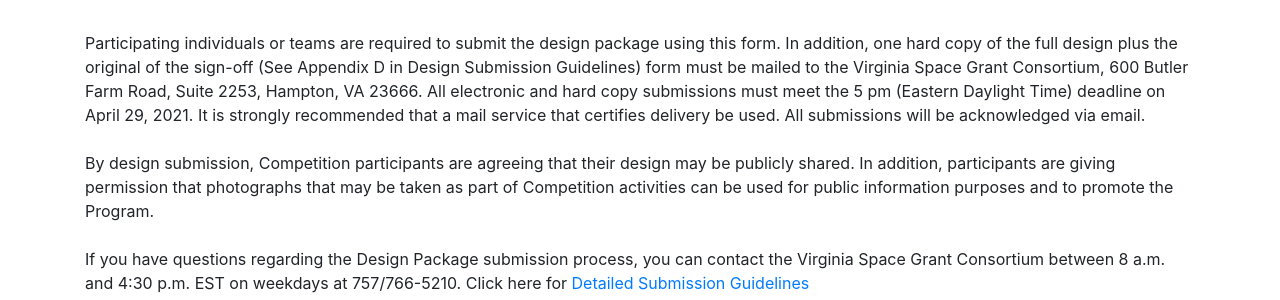
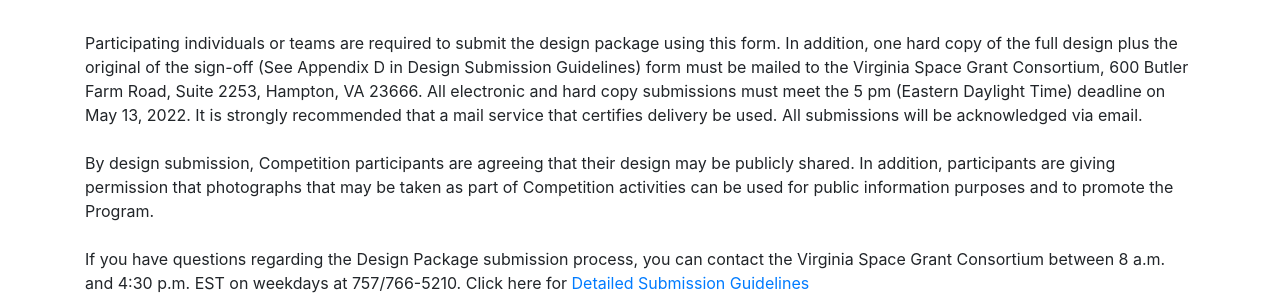
Before and after one commit to arunthakurGithub/vsgc, a Django app: template vsgc-acrp/acrpapp/templates/registration/register.html in a window 1280 px wide. Shown: the part 204-504 px from the top of the page. Run offline with Django 3.2, Linux system fonts and the light colour scheme; the template is opened without the code that fills it, so the values that code supplies are empty; some libraries are stand-ins or nearby versions.

Commit message:
Feb 11 changes

```diff
--- a/vsgc-acrp/acrpapp/templates/acrpapp/process_details.html
+++ b/vsgc-acrp/acrpapp/templates/acrpapp/process_details.html
@@ -18,11 +18,11 @@
   <h3><b>Airport Cooperative Research Program (ACRP)<br> University Design Competition for Addressing Airport <br>Needs<br>Design Package Cover Page/Submission Form</b></h3>
 </div>
   <p>
-Participating individuals or teams are required to submit the design package using this form. In addition, one hard copy of the full design plus the original of the sign-off (See Appendix D in Design Submission Guidelines) form must be mailed to the Virginia Space Grant Consortium, 600 Butler Farm Road, Suite 2253, Hampton, VA 23666. All electronic and hard copy submissions must meet the 5 pm (Eastern Daylight Time) deadline on April 29, 2019. It is strongly recommended that a mail service that certifies delivery be used. All submissions will be acknowledged via email.<br><br>
+Participating individuals or teams are required to submit the design package using this form. In addition, one hard copy of the full design plus the original of the sign-off (See Appendix D in Design Submission Guidelines) form must be mailed to the Virginia Space Grant Consortium, 600 Butler Farm Road, Suite 2253, Hampton, VA 23666. All electronic and hard copy submissions must meet the 5 pm (Eastern Daylight Time) deadline on May 13, 2022. It is strongly recommended that a mail service that certifies delivery be used. All submissions will be acknowledged via email.<br><br>
 
 By design submission, Competition participants are agreeing that their design may be publicly shared. In addition, participants are giving permission that photographs that may be taken as part of Competition activities can be used for public information purposes and to promote the Program.<br><br>
 
-If you have questions regarding the Design Package submission process, you can contact the Virginia Space Grant Consortium between 8 a.m. and 4:30 p.m. EST on weekdays at 757/766-5210. Click here for <a href="https://vsgc.odu.edu/ACRPDesignCompetition/files/2018-2019-ACRPGuidelines-Interactive.pdf">Detailed Submission Guidelines</a></p>
+If you have questions regarding the Design Package submission process, you can contact the Virginia Space Grant Consortium between 8 a.m. and 4:30 p.m. EST on weekdays at 757/766-5210. Click here for <a href="https://vsgc.odu.edu/acrpdesigncompetition/wp-content/uploads/sites/3/2021/08/2021-2022-ACRPDesignGuidelines-8-12.pdf">Detailed Submission Guidelines</a></p>
 <br><br>
 <p><b>Full competition guidelines and all updates are posted on the Competition Website: <a href="https://vsgc.odu.edu/acrpdesigncompetition/">ACRP Design Competition</a></b></p>
 
--- a/vsgc-acrp/acrpapp/templates/base.html
+++ b/vsgc-acrp/acrpapp/templates/base.html
@@ -110,11 +110,11 @@
 </div>
  <div class="container">
   <p>
-Participating individuals or teams are required to submit the design package using this form. In addition, one hard copy of the full design plus the original of the sign-off (See Appendix D in Design Submission Guidelines) form must be mailed to the Virginia Space Grant Consortium, 600 Butler Farm Road, Suite 2253, Hampton, VA 23666. All electronic and hard copy submissions must meet the 5 pm (Eastern Daylight Time) deadline on April 29, 2021. It is strongly recommended that a mail service that certifies delivery be used. All submissions will be acknowledged via email.<br><br>
+Participating individuals or teams are required to submit the design package using this form. In addition, one hard copy of the full design plus the original of the sign-off (See Appendix D in Design Submission Guidelines) form must be mailed to the Virginia Space Grant Consortium, 600 Butler Farm Road, Suite 2253, Hampton, VA 23666. All electronic and hard copy submissions must meet the 5 pm (Eastern Daylight Time) deadline on May 13, 2022. It is strongly recommended that a mail service that certifies delivery be used. All submissions will be acknowledged via email.<br><br>
 
 By design submission, Competition participants are agreeing that their design may be publicly shared. In addition, participants are giving permission that photographs that may be taken as part of Competition activities can be used for public information purposes and to promote the Program.<br><br>
 
-If you have questions regarding the Design Package submission process, you can contact the Virginia Space Grant Consortium between 8 a.m. and 4:30 p.m. EST on weekdays at 757/766-5210. Click here for <a href="https://vsgc.odu.edu/acrpdesigncompetition/guidelines/">Detailed Submission Guidelines</a></p>
+If you have questions regarding the Design Package submission process, you can contact the Virginia Space Grant Consortium between 8 a.m. and 4:30 p.m. EST on weekdays at 757/766-5210. Click here for <a href="https://vsgc.odu.edu/acrpdesigncompetition/wp-content/uploads/sites/3/2021/08/2021-2022-ACRPDesignGuidelines-8-12.pdf">Detailed Submission Guidelines</a></p>
 <br><br>
 <p><b>Full competition guidelines and all updates are posted on the Competition Website: <a href="https://vsgc.odu.edu/acrpdesigncompetition/">ACRP Design Competition</a></b></p>
     {% block content %}
--- a/vsgc-acrp/acrpapp/views.py
+++ b/vsgc-acrp/acrpapp/views.py
@@ -538,7 +538,7 @@
 
     for i in daDetails:
         daTitles[i] = DesignApp.objects.filter(design_area=i,created_at__range=[Date1, Date2]).values_list('title','Advisor1_LastName').distinct()
-         for j in daTitles[i]:
+        for j in daTitles[i]:
             daResults[daType[i]+'-'+j[1]+'-'+j[0]] =  user_profile.objects.filter(stat='Evaluation Completed', design_app_id__in = (DesignApp.objects.filter(design_area=i,title=j[0],Advisor1_LastName=j[1],).only('id'))).only('design_app_id').distinct()
             avgSum = 0
             avgCount = 0
--- a/vsgc-acrp/acrpsite/settings.py
+++ b/vsgc-acrp/acrpsite/settings.py
@@ -22,6 +22,7 @@
 
 # SECURITY WARNING: keep the secret key used in production secret!
 SECRET_KEY = 'bfo%v50iwa8z&si6m4f)!2^mwhhp!vrgcie*qzozn0oug=zvxb'
+ID_ENCRYPT_KEY = 'k71MdIHPKwEOtHe-aTJJ5KakXeqZouQQJZcMBUd-g2Y='
 TEMPLATE_DIR = os.path.join(BASE_DIR,'templates')
 # SECURITY WARNING: don't run with debug turned on in production!
 DEBUG = True
```
Also changed, not shown: vsgc-acrp/acrpapp/migrations/0012_auto_20211202_0016.py (added).
